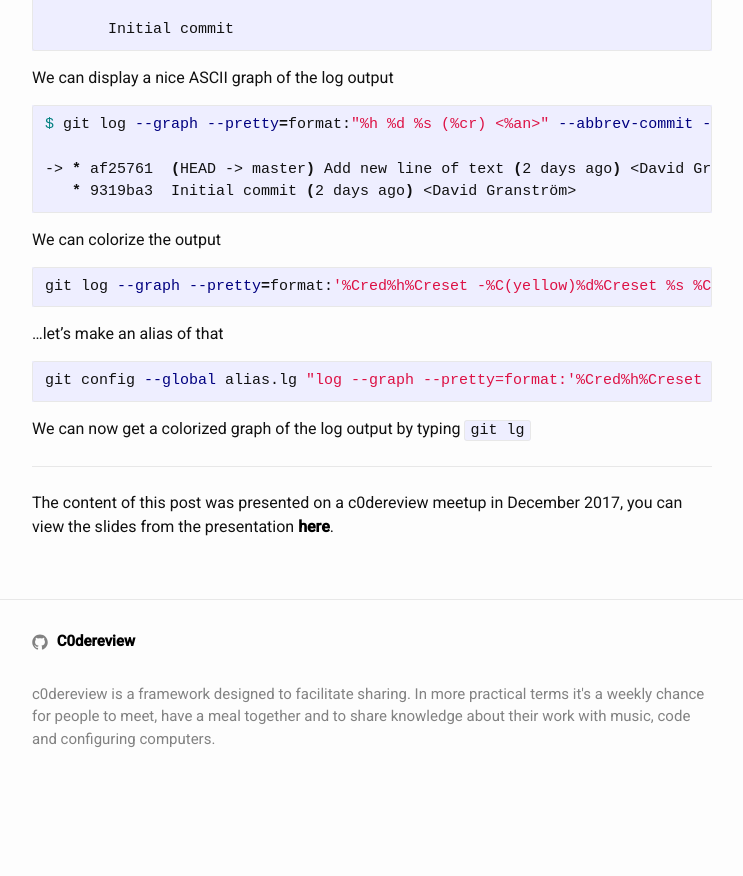
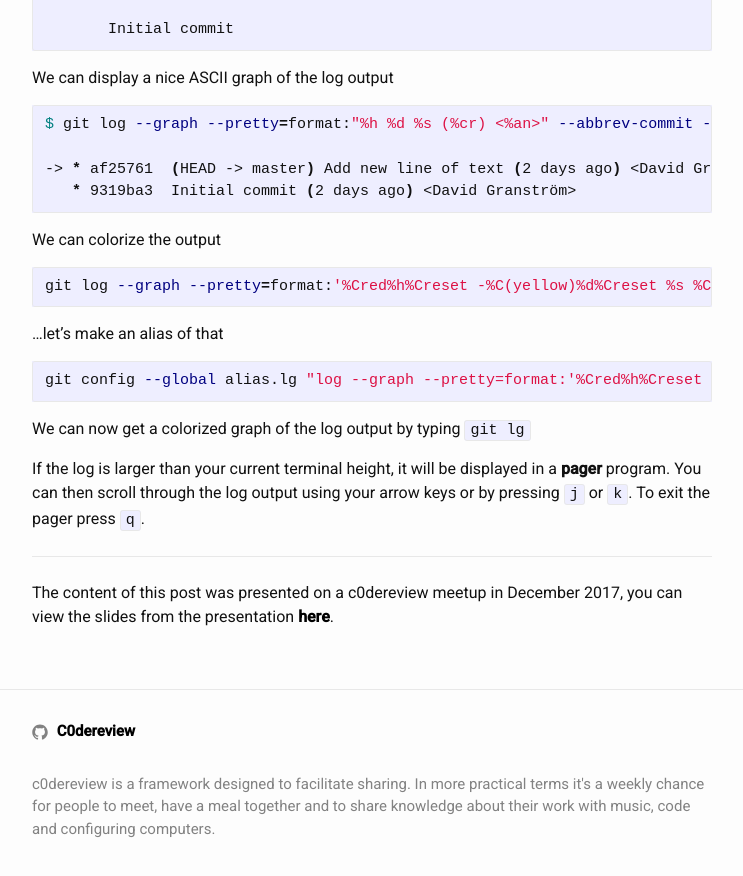
Before and after one commit to C0dereview/c0dereview.github.io, a Jekyll site: the page built from _posts/2018-01-09-git-part-2.md, in a window 1280 px wide and 900 px high, scrolled down 2094 px. Shown: the top 876 px of the window, without its empty margins (268-1011 px from the left). Built offline with Jekyll 4.4.1, drawn with Linux system fonts in a browser that asks for light colours; before the commit the page ends 2904 px from its top, so only the background shows below that.

Commit message:
Add note on how to exit `git log` command

```diff
--- a/_posts/2018-01-09-git-part-2.md
+++ b/_posts/2018-01-09-git-part-2.md
@@ -122,6 +122,8 @@ git config --global alias.lg "log --graph --pretty=format:'%Cred%h%Creset -%C(ye
 
 We can now get a colorized graph of the log output by typing `git lg`
 
+If the log is larger than your current terminal height, it will be displayed in a **pager** program. You can then scroll through the log output using your arrow keys or by pressing `j` or `k`. To exit the pager press `q`.
+
 ---
 
 The content of this post was presented on a c0dereview meetup in December 2017, you can view the slides from the presentation [here](https://davidgranstrom.github.io/git-presentation).
```
